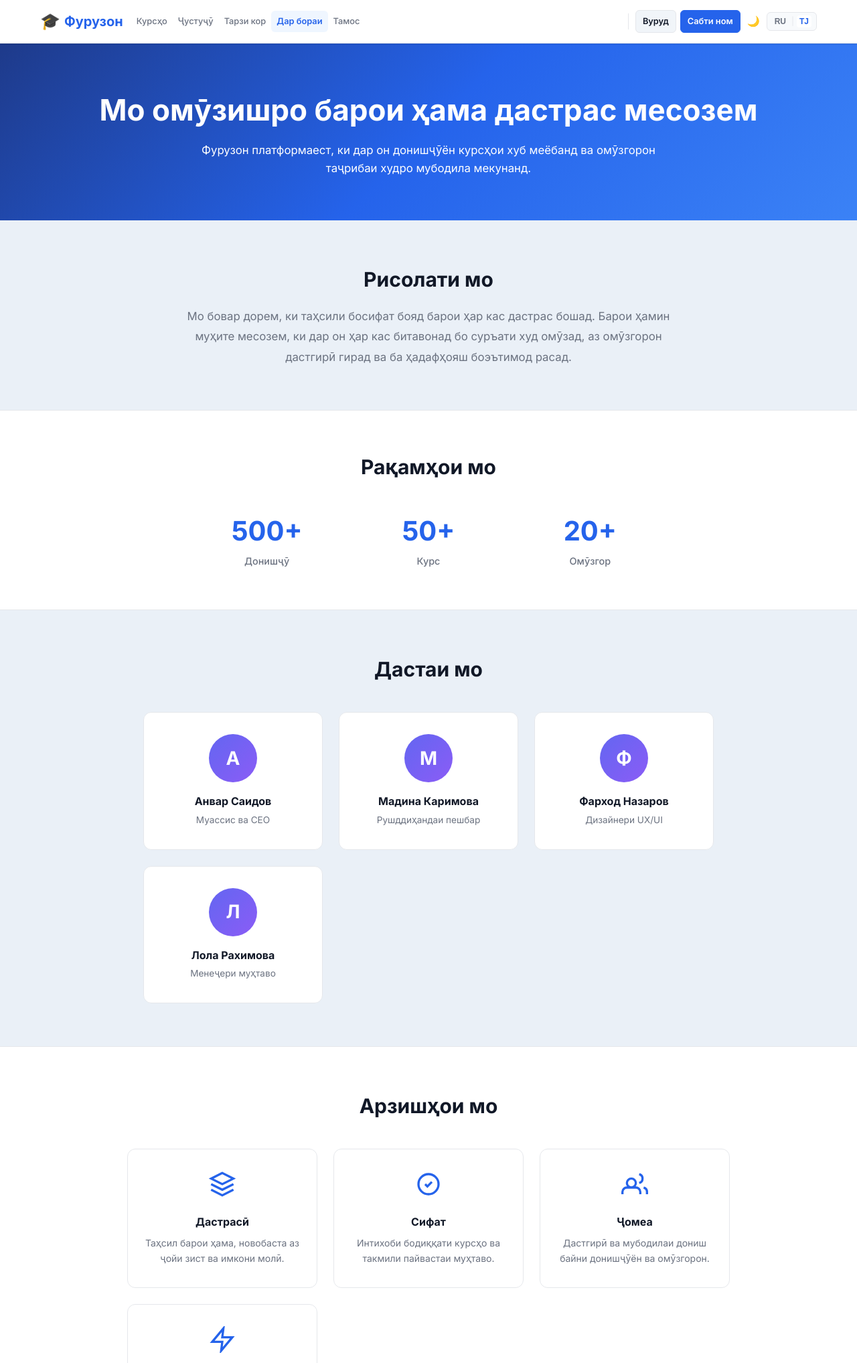
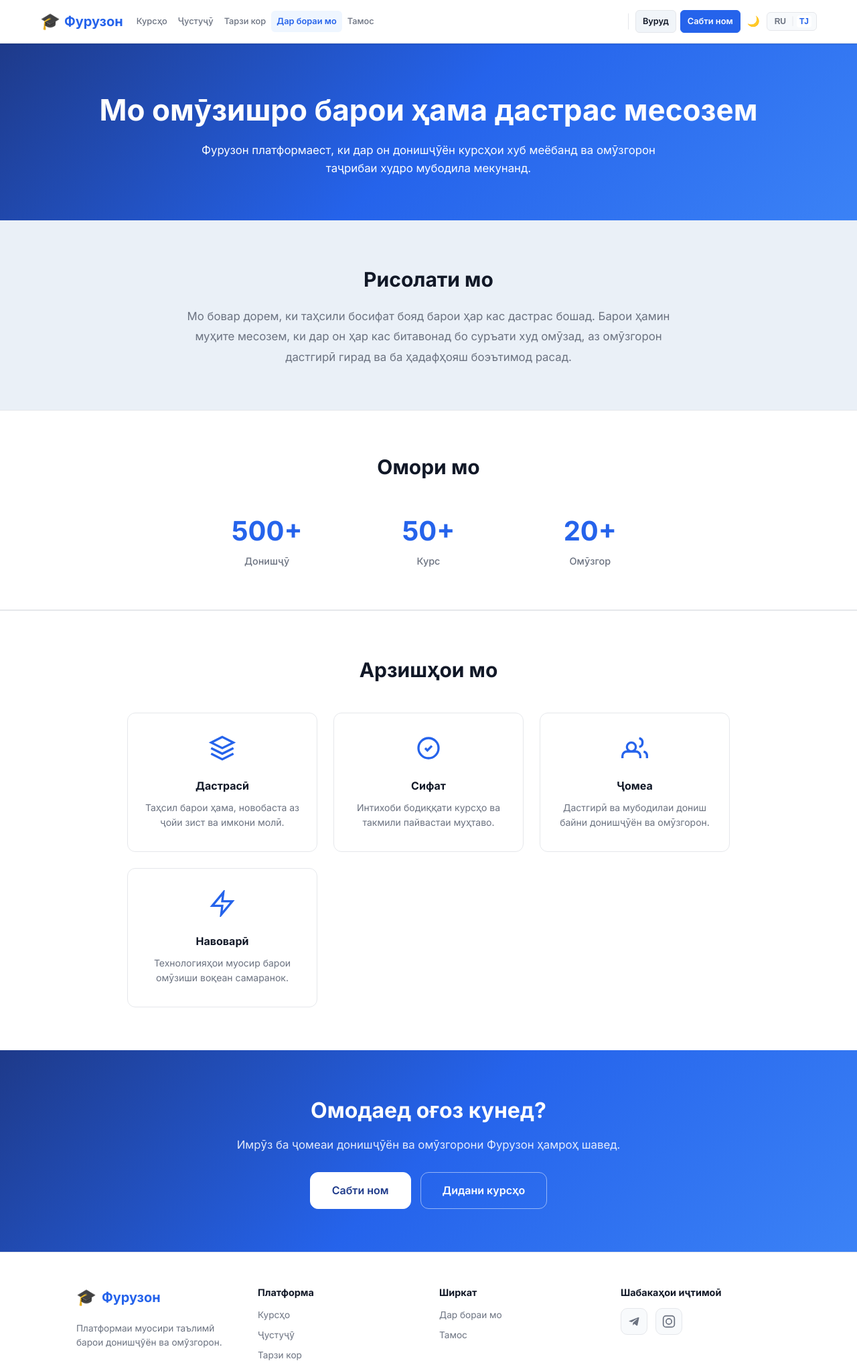
Before and after one commit to rmarufs/education-platform, a FastAPI app: page /about in a window 1280 px wide. Shown: the top 2035 px of the page at 67% size. Run offline with FastAPI, Linux system fonts and the light colour scheme.

Commit message:
Update about page and localized UI copy

```diff
--- a/static/js/i18n.js
+++ b/static/js/i18n.js
@@ -22,14 +22,14 @@ const translations = {
     "footer.company": "Компания",
     "footer.social": "Соцсети",
 
-    "hero.title": "Учись. Развивайся. Достигай.",
-    "hero.subtitle": "Современная платформа для студентов и преподавателей. Открой доступ к знаниям прямо сейчас.",
+    "hero.title": "Таджикская платформа для студентов и преподавателей",
+    "hero.subtitle": "Открой доступ к знаниям прямо сейчас",
     "hero.cta_register": "Начать бесплатно",
     "hero.cta_login": "Войти в аккаунт",
     "hero.card1": "Качественные курсы",
     "hero.card2": "Достижения",
     "hero.card3": "Лучшие преподаватели",
-    "hero.early_access": "Платформа находится в стадии раннего доступа. Мы рады первым пользователям!",
+    "hero.early_access": "Платформа находится в стадии раннего доступа. Спасибо, что выбрали нас!",
 
     "stats.students": "Студентов",
     "stats.courses": "Курсов",
@@ -514,13 +514,13 @@ const translations = {
     "nav.courses": "Курсҳо",
     "nav.search": "Ҷустуҷӯ",
     "nav.how_it_works": "Тарзи кор",
-    "nav.about": "Дар бораи",
+    "nav.about": "Дар бораи мо",
     "nav.contact": "Тамос",
     "nav.my_courses": "Курсҳои ман",
     "nav.hello": "Салом, {name}",
     "nav.admin": "Панели мудир",
     "base.description": "Фурузон — платформаи муосири таълимӣ барои донишҷӯён ва омӯзгорон",
-    "confirm.logout": "Шумо воқеан мехоҳед аз ҳисоб бароед?",
+    "confirm.logout": "Шумо воқеан мехоҳед аз аккаунт бароед?",
 
     "footer.rights": "Ҳамаи ҳуқуқҳо ҳифз шудаанд.",
     "footer.tagline": "Платформаи муосири таълимӣ барои донишҷӯён ва омӯзгорон.",
@@ -528,14 +528,14 @@ const translations = {
     "footer.company": "Ширкат",
     "footer.social": "Шабакаҳои иҷтимоӣ",
 
-    "hero.title": "Омӯз. Пеш рафтан. Ба ҳадаф расидан.",
-    "hero.subtitle": "Платформаи муосир барои донишҷӯён ва омӯзгорон. Ба донишҳо ҳозир дастрасӣ пайдо кунед.",
+    "hero.title": "Платформаи тоҷикӣ барои талабагон ва омӯзгорон",
+    "hero.subtitle": "Илм бо мо, ҳамеша дастрас аст!",
     "hero.cta_register": "Оғози ройгон",
-    "hero.cta_login": "Вуруд ба ҳисоб",
+    "hero.cta_login": "Вуруд ба аккаунт",
     "hero.card1": "Курсҳои босифат",
     "hero.card2": "Дастовардҳо",
     "hero.card3": "Беҳтарин омӯзгорон",
-    "hero.early_access": "Платформа ҳоло дар марҳилаи дастрасии барвақт аст. Мо аз аввалин корбарон хушҳолем.",
+    "hero.early_access": "Платформа ҳоло дар марҳилаи аввали нашри худ қарор дорад. Сипосгузорем, ки моро интихоб кардед!",
 
     "stats.students": "Донишҷӯ",
     "stats.courses": "Курс",
@@ -566,17 +566,17 @@ const translations = {
     "role.teacher": "Омӯзгор",
 
     "login.title_page": "Вуруд — Фурузон",
-    "login.title": "Вуруд ба ҳисоб",
+    "login.title": "Вуруд ба аккаунт",
     "login.subtitle": "Хуш омадед, дубора дидани шумо хуш аст.",
     "login.submit": "Вуруд",
-    "login.no_account": "Ҳисоб надоред?",
+    "login.no_account": "Аккаунт надоред?",
     "login.register_link": "Сабти ном",
 
     "register.title_page": "Сабти ном — Фурузон",
-    "register.title": "Эҷоди ҳисоб",
+    "register.title": "Эҷоди аккаунт",
     "register.subtitle": "Ба ҷомеаи донишҷӯён ва омӯзгорони Фурузон ҳамроҳ шавед.",
     "register.submit": "Сабти ном",
-    "register.have_account": "Аллакай ҳисоб доред?",
+    "register.have_account": "Аллакай аккаунт доред?",
     "register.login_link": "Вуруд",
     "register.teacher_docs": "Сертификат ё дипломҳоро замима кунед",
     "register.teacher_bio": "Дар бораи худ қисса кунед",
@@ -851,7 +851,7 @@ const translations = {
     "about.hero_subtitle": "Фурузон платформаест, ки дар он донишҷӯён курсҳои хуб меёбанд ва омӯзгорон таҷрибаи худро мубодила мекунанд.",
     "about.mission_title": "Рисолати мо",
     "about.mission_text": "Мо бовар дорем, ки таҳсили босифат бояд барои ҳар кас дастрас бошад. Барои ҳамин муҳите месозем, ки дар он ҳар кас битавонад бо суръати худ омӯзад, аз омӯзгорон дастгирӣ гирад ва ба ҳадафҳояш боэътимод расад.",
-    "about.numbers_title": "Рақамҳои мо",
+    "about.numbers_title": "Омори мо",
     "about.team_title": "Дастаи мо",
     "about.values_title": "Арзишҳои мо",
     "about.team.role1": "Муассис ва CEO",
@@ -879,12 +879,12 @@ const translations = {
     "how.cta_title": "Омодаед омӯзишро оғоз кунед?",
     "how.cta_btn": "Оғози ройгон →",
     "how.student1.title": "Сабти ном кунед",
-    "how.student1.desc": "Дар як дақиқа ҳисоби ройгон эҷод кунед: ном, email ва рамз.",
+    "how.student1.desc": "Дар як дақиқа аккаунти ройгон эҷод кунед: ном, email ва рамз.",
     "how.student2.title": "Курсро интихоб кунед",
     "how.student2.desc": "Каталогро бинед, аз филтрҳо истифода баред ва барномаи мувофиқро пайдо кунед.",
     "how.student3.title": "Ба омӯзиш оғоз кунед",
     "how.student3.desc": "Дарсҳоро тамошо кунед, квизҳоро супоред ва пешрафтатонро пайгирӣ намоед.",
-    "how.teacher1.title": "Ҳисоб созед",
+    "how.teacher1.title": "Аккаунт созед",
     "how.teacher1.desc": "Сабти ном кунед ва нақши омӯзгорро интихоб намоед.",
     "how.teacher2.title": "Курс эҷод кунед",
     "how.teacher2.desc": "Тавсиф, категория ва сатҳи курсро пур кунед.",
@@ -934,7 +934,7 @@ const translations = {
     "admin.home.link_teachers_title": "Дархостҳои омӯзгорон",
     "admin.home.link_teachers_desc": "Дархостҳои навро баррасӣ ва коркард кунед.",
     "admin.home.link_users_title": "Корбарон",
-    "admin.home.link_users_desc": "Идоракунии ҳисобҳои корбарон.",
+    "admin.home.link_users_desc": "Идоракунии аккаунтҳои корбарон.",
     "admin.home.link_courses_title": "Курсҳо",
     "admin.home.link_courses_desc": "Дидан ва назорати курсҳо.",
     "admin.home.link_site_title": "Кушодани сайт",
@@ -993,7 +993,7 @@ const translations = {
 
     "server.user_exists": "Корбар бо чунин email аллакай мавҷуд аст",
     "server.invalid_login": "Email ё рамз нодуруст аст",
-    "server.account_blocked": "Ҳисоби шумо баста шудааст. Ба мудир муроҷиат кунед.",
+    "server.account_blocked": "Аккаунти шумо баста шудааст. Ба мудир муроҷиат кунед.",
     "server.access_denied": "Дастрасӣ манъ аст",
     "server.user_not_found": "Корбар ёфт нашуд",
     "server.invalid_role": "Нақш нодуруст аст",
@@ -1002,13 +1002,13 @@ const translations = {
     "server.text_required": "Матн набояд холӣ бошад",
     "server.only_students_reviews": "Танҳо донишҷӯён метавонанд тафсир нависанд",
     "server.rating_range": "Баҳо бояд аз 1 то 5 бошад",
-    "server.not_approved": "Ҳисоби шумо ҳанӯз тасдиқ нашудааст",
+    "server.not_approved": "Аккаунти шумо ҳанӯз тасдиқ нашудааст",
     "server.only_teachers_create": "Танҳо омӯзгорон метавонанд курс созанд",
     "server.auth_required": "Вуруд лозим аст",
     "server.only_teachers": "Танҳо омӯзгорон",
     "server.request_not_found": "Дархост ёфт нашуд",
-    "server.cannot_block_self": "Бастани ҳисоби худ мумкин нест",
-    "server.cannot_delete_self": "Ҳазфи ҳисоби худ мумкин нест"
+    "server.cannot_block_self": "Бастани аккаунти худ мумкин нест",
+    "server.cannot_delete_self": "Ҳазфи аккаунти худ мумкин нест"
   }
 };
 
--- a/templates/about.html
+++ b/templates/about.html
@@ -33,25 +33,6 @@
         <span style="font-size:.9rem;color:var(--text-muted);font-weight:500;" data-i18n="stats.teachers">Преподавателей</span>
       </div>
     </div>
-  </div>
-</section>
-
-<!-- Наша команда -->
-<section style="max-width:900px;margin:0 auto;padding:64px 24px;">
-  <h2 style="text-align:center;font-size:1.875rem;font-weight:700;margin-bottom:40px;" class="reveal" data-i18n="about.team_title">👥 Наша команда</h2>
-  <div style="display:grid;grid-template-columns:repeat(auto-fit,minmax(200px,1fr));gap:24px;">
-    {% for member in [
-      {"name":"Анвар Саидов","role_key":"about.team.role1","role":"Основатель и CEO","initial":"А"},
-      {"name":"Мадина Каримова","role_key":"about.team.role2","role":"Ведущий разработчик","initial":"М"},
-      {"name":"Фарход Назаров","role_key":"about.team.role3","role":"Дизайнер UX/UI","initial":"Ф"},
-      {"name":"Лола Рахимова","role_key":"about.team.role4","role":"Контент-менеджер","initial":"Л"}
-    ] %}
-    <div class="reveal" style="text-align:center;padding:32px 20px;background:var(--white);border-radius:12px;border:1px solid var(--border);transition:var(--transition);">
-      <div style="width:72px;height:72px;border-radius:50%;background:linear-gradient(135deg,#6366f1,#8b5cf6);color:#fff;display:flex;align-items:center;justify-content:center;font-size:1.75rem;font-weight:700;margin:0 auto 16px;">{{ member.initial }}</div>
-      <h3 style="font-size:1rem;font-weight:700;margin-bottom:4px;">{{ member.name }}</h3>
-      <p style="font-size:.85rem;color:var(--text-muted);" data-i18n="{{ member.role_key }}">{{ member.role }}</p>
-    </div>
-    {% endfor %}
   </div>
 </section>
 
--- a/templates/base.html
+++ b/templates/base.html
@@ -39,7 +39,7 @@
                     <a href="/courses/catalog" class="nav-link {% if request and request.url.path == '/courses/catalog' %}active{% endif %}" data-i18n="nav.courses">Курсҳо</a>
                     <a href="/search" class="nav-link {% if request and request.url.path == '/search' %}active{% endif %}" data-i18n="nav.search">Ҷустуҷӯ</a>
                     <a href="/how-it-works" class="nav-link {% if request and request.url.path == '/how-it-works' %}active{% endif %}" data-i18n="nav.how_it_works">Тарзи кор</a>
-                    <a href="/about" class="nav-link {% if request and request.url.path == '/about' %}active{% endif %}" data-i18n="nav.about">Дар бораи</a>
+                    <a href="/about" class="nav-link {% if request and request.url.path == '/about' %}active{% endif %}" data-i18n="nav.about">Дар бораи мо</a>
                     <a href="/contact" class="nav-link {% if request and request.url.path == '/contact' %}active{% endif %}" data-i18n="nav.contact">Тамос</a>
                 </div>
 
@@ -78,7 +78,7 @@
         <a href="/courses/catalog" class="mobile-menu-link">📚 <span data-i18n="nav.courses">Курсҳо</span></a>
         <a href="/search" class="mobile-menu-link">🔍 <span data-i18n="nav.search">Ҷустуҷӯ</span></a>
         <a href="/how-it-works" class="mobile-menu-link">📖 <span data-i18n="nav.how_it_works">Тарзи кор</span></a>
-        <a href="/about" class="mobile-menu-link">ℹ️ <span data-i18n="nav.about">Дар бораи</span></a>
+        <a href="/about" class="mobile-menu-link">ℹ️ <span data-i18n="nav.about">Дар бораи мо</span></a>
         <a href="/contact" class="mobile-menu-link">📬 <span data-i18n="nav.contact">Тамос</span></a>
         {% if user %}
         {% if user.role.value == 'admin' %}
@@ -112,14 +112,14 @@
                         <a href="/courses/catalog" data-i18n="nav.courses">Курсҳо</a>
                         <a href="/search" data-i18n="nav.search">Ҷустуҷӯ</a>
                         <a href="/how-it-works" data-i18n="nav.how_it_works">Тарзи кор</a>
-                        <a href="/about" data-i18n="nav.about">Дар бораи</a>
+                        <a href="/about" data-i18n="nav.about">Дар бораи мо</a>
                         <a href="/contact" data-i18n="nav.contact">Тамос</a>
                     </div>
                 </div>
                 <div>
                     <h4 class="footer-title" data-i18n="footer.company">Ширкат</h4>
                     <div class="footer-links">
-                        <a href="/about" data-i18n="nav.about">Дар бораи</a>
+                        <a href="/about" data-i18n="nav.about">Дар бораи мо</a>
                         <a href="/contact" data-i18n="nav.contact">Тамос</a>
                     </div>
                 </div>
```
Also changed, not shown: templates/index.html (+3 -4 lines).
